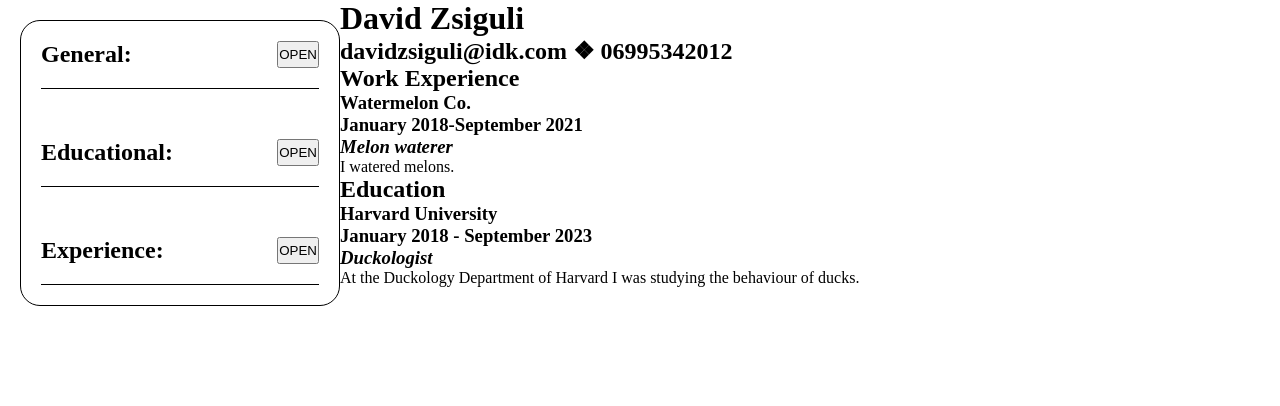
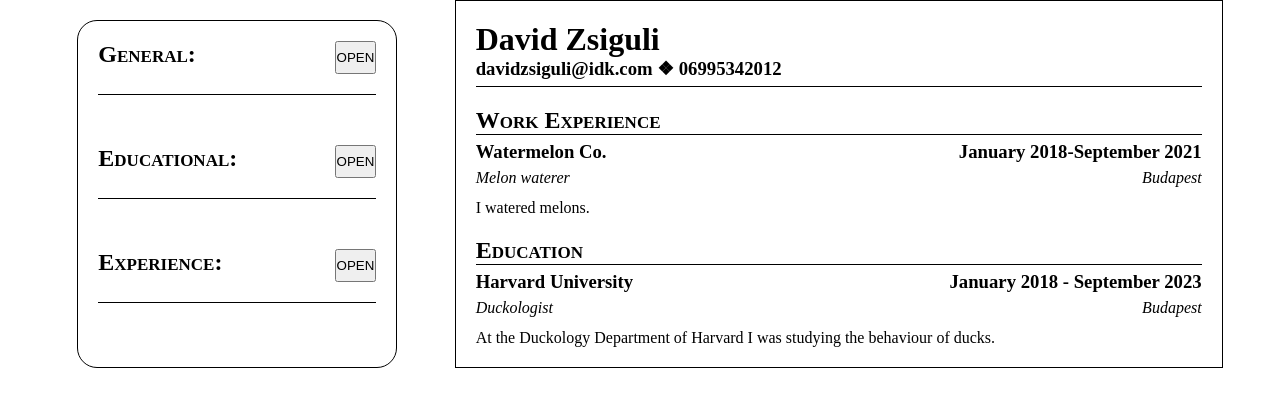
Before and after one commit to daknine10/cv_application, a React (Vite) app in the folder cvapp/: page / in a window 1280 px wide. Shown: the top 406 px of the page. Built offline with nearby package versions, Linux system fonts and the light colour scheme.

Commit message:
Styling changes (added cv-header class). Added option of city to work and education objects.

```diff
--- a/cvapp/src/App.jsx
+++ b/cvapp/src/App.jsx
@@ -37,22 +37,23 @@ export default function App() {
         e.preventDefault();
         const dateFrom = e.target[0].value;
         const dateTo = e.target[1].value;
-        const institution = e.target[2].value;
-        const faculty = e.target[3].value;
-        const description = e.target[4].value;
-        console.log(educationObj)
+        const school = e.target[2].value;
+        const city = e.target[3].value;
+        const faculty = e.target[4].value;
+        const description = e.target[5].value;
+
         setEducationObj([...educationObj,
             {
                 id: crypto.randomUUID(),
                 dateFrom: dateFrom,
                 dateTo: dateTo,
-                institution: institution,
+                school: school,
+                city: city,
                 faculty: faculty,
                 description: description,
             }
         ]
         )
-
     }
 
     const handleExperience = (e) => {
@@ -60,14 +61,16 @@ export default function App() {
         const dateFrom = e.target[0].value;
         const dateTo = e.target[1].value;
         const company = e.target[2].value;
-        const position = e.target[3].value;
-        const description = e.target[4].value;
+        const city = e.target[3].value;
+        const position = e.target[4].value;
+        const description = e.target[5].value;
         setExperienceObj([...experienceObj,
             {
                 id: crypto.randomUUID(),
                 dateFrom: dateFrom,
                 dateTo: dateTo,
                 company: company,
+                city: city,
                 position: position,
                 description: description,
             }
--- a/cvapp/src/Input.jsx
+++ b/cvapp/src/Input.jsx
@@ -57,6 +57,9 @@ function Educational({ educationsList, handleEducational, handleDelete }) {
                         <label htmlFor="school">Institution:</label>
                         <input id="school" type="text" />
 
+                        <label htmlFor="city">City:</label>
+                        <input id="city" type="text" />
+
                         <label htmlFor="faculty">Faculty:</label>
                         <input id="faculty" type="text" />
 
@@ -105,6 +108,9 @@ function Experience ({ experiencesList, handleExperience, handleDelete }) {
                     <label htmlFor="school">Company:</label>
                     <input id="school" type="text" />
 
+                    <label htmlFor="city">City:</label>
+                    <input id="city" type="text" />
+
                     <label htmlFor="faculty">Position:</label>
                     <input id="faculty" type="text" />
 
--- a/cvapp/src/Preview.jsx
+++ b/cvapp/src/Preview.jsx
@@ -3,7 +3,7 @@ function General( {general} ) {
     return (
         <div className="general">
             <h1>{general.firstName} {general.lastName}</h1>
-            <h2>{general.email} ❖︎ {general.tel}</h2>
+            <h3>{general.email} ❖︎ {general.tel}</h3>
         </div>
     )
 }
@@ -20,8 +20,13 @@ function Experience( {experiences} ) {
                         <h3>{experience.dateFrom}-{experience.dateTo}</h3>
                     </div>
 
-                    <h3><i>{experience.position}</i></h3>
+                    <div className="cv-header">
+                        <h4><i>{experience.position}</i></h4>
+                        <h4><i>{experience.city}</i></h4>
+                    </div>
+
                     <p>{experience.description}</p>
+
                 </div>
             ))}
         </div>
@@ -40,8 +45,13 @@ function Education({ education }) {
                         <h3>{edu.dateFrom} - {edu.dateTo}</h3>
                     </div>
 
-                    <h3><i>{edu.faculty}</i></h3>
+                    <div className="cv-header">
+                        <h4><i>{edu.faculty}</i></h4>
+                        <h4><i>{edu.city}</i></h4>
+                    </div>
+
                     <p>{edu.description}</p>
+
                 </div>
             ))}
         </div>
@@ -50,7 +60,7 @@ function Education({ education }) {
 
 export default function Preview({ general, experiences, education }) {
     return (
-        <div>
+        <div className="preview">
             <General general={general}/>
             <Experience experiences={experiences}/>
             <Education education={education}/>
--- a/cvapp/src/educations.js
+++ b/cvapp/src/educations.js
@@ -10,6 +10,7 @@ let educations = [{
     dateFrom: 'January 2018',
     dateTo: 'September 2023',
     school: 'Harvard University',
+    city: 'Budapest',
     faculty: 'Duckologist',
     description: 'At the Duckology Department of Harvard I was studying the behaviour of ducks.'
 }]
@@ -19,6 +20,7 @@ let experiences = [{
     dateFrom: 'January 2018',
     dateTo: 'September 2021',
     company: 'Watermelon Co.',
+    city: 'Budapest',
     position: 'Melon waterer',
     description: 'I watered melons.'
 }]
--- a/cvapp/src/index.css
+++ b/cvapp/src/index.css
@@ -7,6 +7,7 @@
 .container {
     display: flex;
     flex-direction: row;
+    justify-content: space-evenly;
 }
 
 .inputSection {
@@ -53,3 +54,47 @@ form {
     border: 1px solid black;
     border-radius: 20px;
 }
+
+h4 {
+    font-weight: 400;
+}
+
+h2 {
+    font-variant: small-caps;
+    margin-bottom: 6px;
+}
+
+/*PREVIEW SECTION*/
+
+.preview {
+    display: flex;
+    flex-direction: column;
+    gap: 20px;
+    padding: 20px;
+    border: 1px solid black;
+    width: 60%
+}
+
+.general {
+    border-bottom: 1px solid black;
+}
+
+.general > h3 {
+    margin-bottom: 6px;
+}
+
+.cv-header {
+    display: flex;
+    justify-content: space-between;
+    margin-bottom: 6px;
+}
+
+.preview h4 {
+    margin-bottom: 6px;
+}
+
+.preview h2 {
+    font-variant: small-caps;
+    margin-bottom: 6px;
+    border-bottom: 1px solid black;
+}
```
